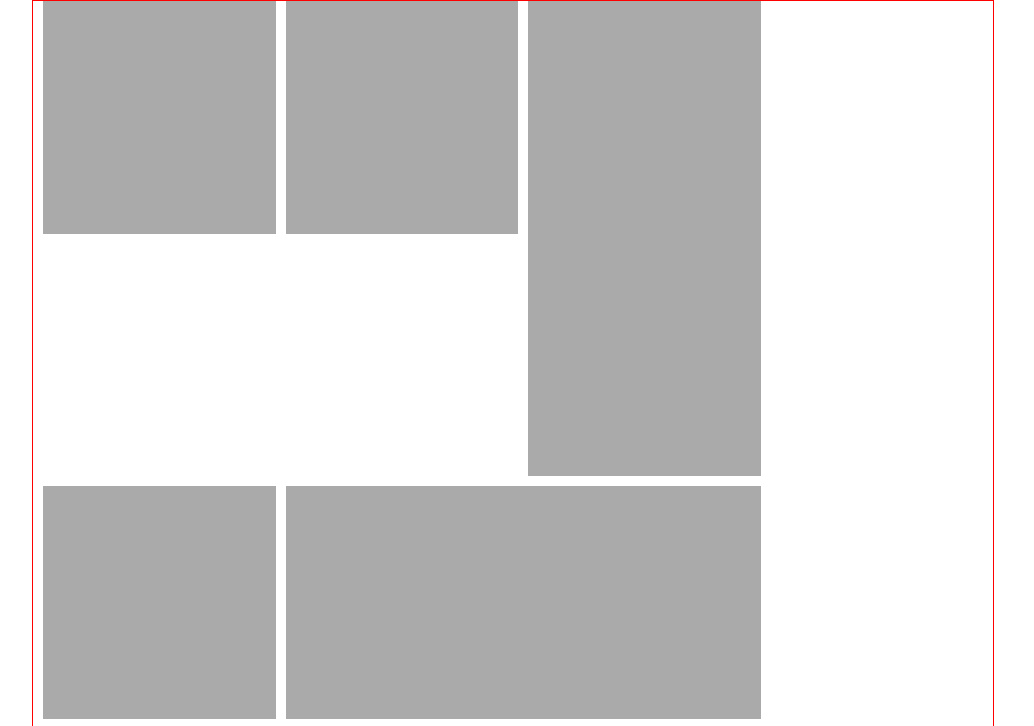
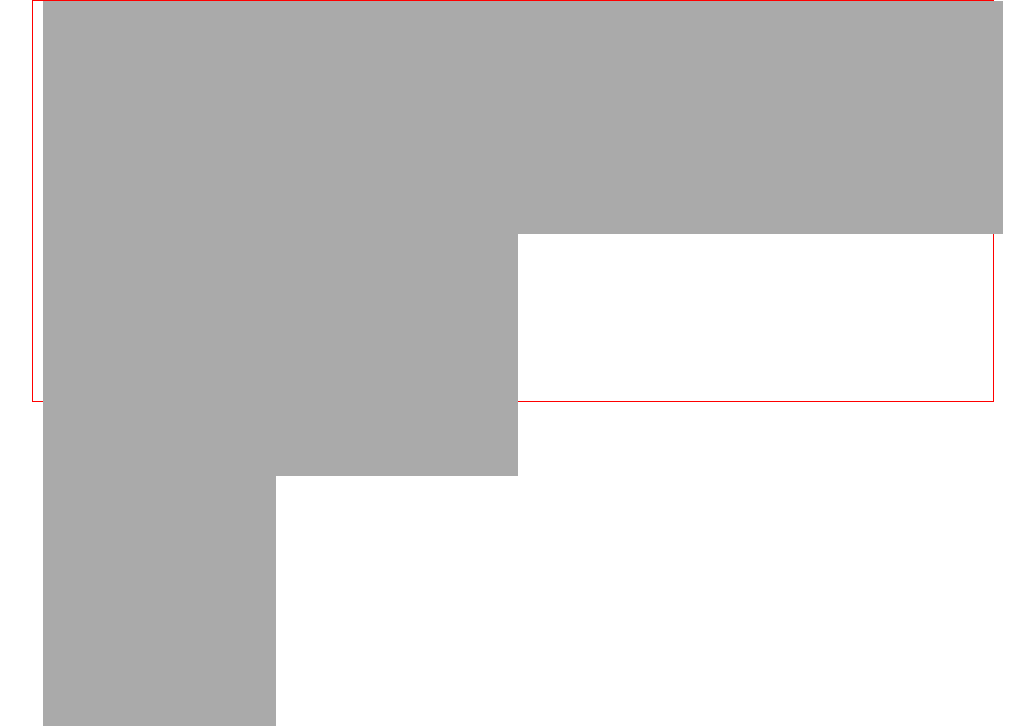
Before and after one commit to ildarsaribzhanov/tilepage, a plain HTML site: page index.html in a window 1280 px wide. Shown: the top 726 px of the page, without its empty margins (127-1161 px from the left). Drawn offline with Linux system fonts and the light colour scheme.

Commit message:
test ssh. POsition absolute

```diff
--- a/style.css
+++ b/style.css
@@ -32,7 +32,7 @@ img {border: 0;}
 		.itemtile_main{width: 100%; height: 100%; position: absolute;}
 
 
-		.b_itemtile{position: relative; margin: 0 0 1% 1%; float: left; background: #aaa;}
+		.b_itemtile{position: absolute; margin: 0 0 1% 1%; background: #aaa;}
 
 		.b_itemtile_1_1{width: 24%; height: 0px;}
 		.b_itemtile_1_2{width: 24%; height: 0px;}
```
